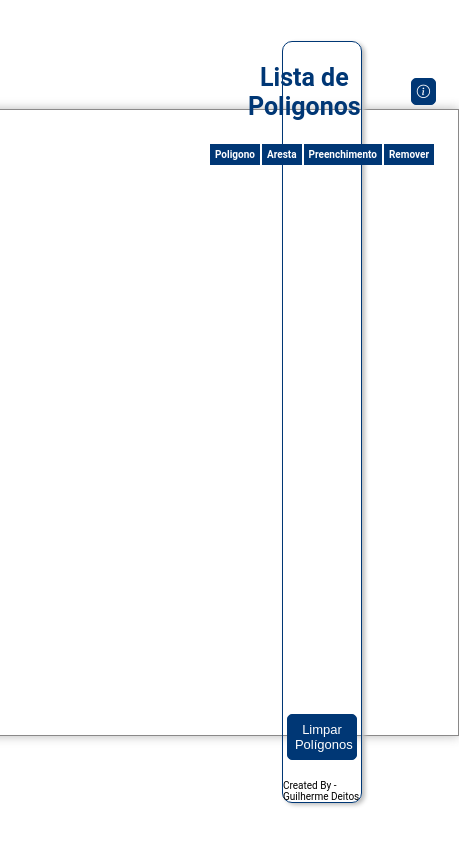
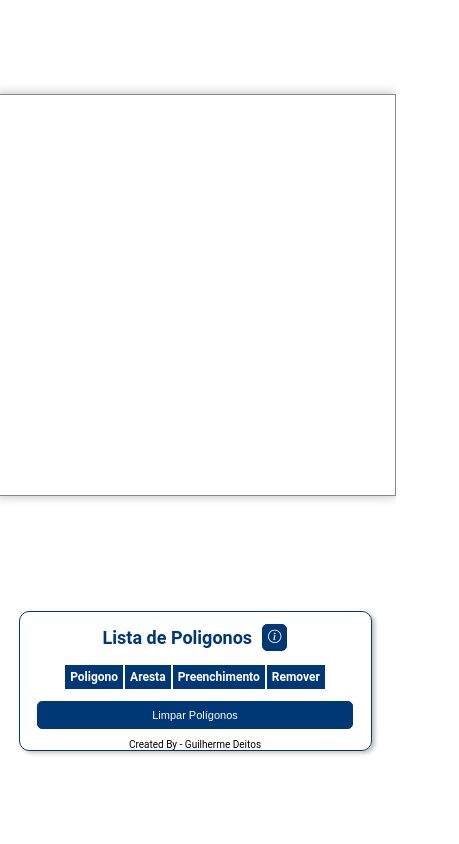
Before and after one commit to GuilhermeDeitos/Fillpoly, a plain HTML site: page index.html in a window 390 px wide. Shown: the whole page, 459 px wide, since content can reach past the window. Drawn offline with nearby package versions, Linux system fonts and the light colour scheme; some packages are replaced by stand-ins of ours; a script that the page names is missing.

Commit message:
correção de texto

```diff
--- a/script.js
+++ b/script.js
@@ -315,7 +315,7 @@ btnInfo.addEventListener("click", (e) =>{
     title: 'Informações',
     html: `
       <h3> Como usar: </h3>
-      <li> Para criação de polígonos, clique no canvas para adicionar vértices, o poligono é formado quando o é clicado no vertice inicial (minimo 3 vértices) </li>
+      <li> Para criação de polígonos, clique no canvas para adicionar vértices, o poligono é formado quando se é clicado novamente no vertice inicial (minimo 3 vértices) </li>
       <li> Para alterar a cor de um polígono, clique duas vezes sobre ele ou consulte a sidebar </li>
       <li> Para remover um polígono, clique duas vezes sobre ele ou consulte a sidebar </li>
       <li> Para limpar o canvas, clique no botão "Limpar" </li>
--- a/style.css
+++ b/style.css
@@ -6,11 +6,11 @@ html{
     padding: 0;
 }
 
-body,p{
+body, p {
     margin: 0;
 }
 
-.container{
+.container {
     width: 100%;
     margin: 0 auto;
     padding: 0;
@@ -23,7 +23,7 @@ body,p{
     gap: 2rem;
 }
 
-main{
+main {
     width: 60%;
     height: 70%;
     display: flex;
@@ -33,13 +33,12 @@ main{
     gap: 2rem;
 }
 
-
-#tela{
+#tela {
     border: 1px solid #8a8989;
     box-shadow: 0 0 10px #4e4e4e64;
 }
 
-aside{
+aside {
     width: 20%;
     height: 90%;
     display: flex;
@@ -50,12 +49,14 @@ aside{
     border: 1px solid #003775;
     box-shadow: .3rem .2rem .4rem #bdbebe;
 }
-h1{
+
+h1 {
     color: #003775;
     font-size: 2.5rem;
     text-align: center;
 }
-.form{
+
+.form {
     width: 100%;
     height: 100%;
     display: flex;
@@ -63,34 +64,32 @@ h1{
     justify-content: space-between;
     align-items: center;
     gap: 1rem;
-
 }
 
-.top-form{
+.top-form {
     width: 100%;
     display: flex;
-
     align-items: center;
     flex-direction: column;
     height: 90%;
 }
 
-table{
+table {
     width: 100%;
-
 }
 
-table thead tr th{
+table thead tr th {
     background-color: #003775;
     color: #fff;
     padding: .5rem;
 }
 
-table tbody tr td{
+table tbody tr td {
     padding: .5rem;
     text-align: center;
 }
-.btn{
+
+.btn {
     width: 40%;
     padding: .7rem;
     background-color: #003775;
@@ -103,22 +102,24 @@ table tbody tr td{
     border: 1px solid #003775;
 }
 
-.btn:hover{
+.btn:hover {
     background-color: transparent;
     color: #003775;
 }
 
-.btn-rm{
+.btn-rm {
     font-size: 2.5rem;
     width: 4.5rem;
     height: 4.5rem;
-    padding:  0;
+    padding: 0;
 }
-#btn-limpa{
+
+#btn-limpa {
     bottom: 0;
     width: 90%;
 }
-.btn-cor{
+
+.btn-cor {
     width: 3rem;
     height: 3rem;
     padding: 0;
@@ -133,16 +134,16 @@ table tbody tr td{
 }
 
 .btn-cor[type="color"]::-webkit-color-swatch-wrapper {
-    padding: 0; /* Remove o padding interno */
-    border-radius: 50%; /* Mantém redondo */
+    padding: 0;
+    border-radius: 50%;
 }
 
 .btn-cor[type="color"]::-webkit-color-swatch {
-    border-radius: 50%; /* Mantém a cor redonda dentro */
-    border: none; /* Remove qualquer borda do swatch */
+    border-radius: 50%;
+    border: none;
 }
 
-  .btn-info{
+.btn-info {
     background-color: #003775;
     color: #fff;
     border: 1px solid #003775;
@@ -152,14 +153,78 @@ table tbody tr td{
     transition: 0.3s ease-in-out;
 }
 
-    .btn-info:hover{
+.btn-info:hover {
     background-color: transparent;
     color: #003775;
 }
 
-  .top-div span{
+.top-div span {
     display: flex;
     justify-content: center;
     align-items: center;
     gap: 1rem;
 }
+
+/* Responsividade para dispositivos móveis */
+@media (max-width: 768px) {
+    .container {
+        flex-direction: column; /* Empilha o quadro e a sidebar */
+        height: auto;
+        gap: 1rem;
+    }
+
+    main {
+        width: 90%;
+        height: 70vh;
+        gap: 1rem;
+    }
+
+    aside {
+        width: 90%;
+
+        gap: 1rem;
+        margin-top: 1rem;
+    }
+
+    h1 {
+        font-size: 2rem;
+    }
+
+    table thead tr th,
+    table tbody tr td {
+        font-size: 1.2rem;
+    }
+
+    .btn {
+        width: 70%;
+        font-size: 1.2rem;
+    }
+
+    .btn-rm {
+        font-size: 2rem;
+        width: 3.5rem;
+        height: 3.5rem;
+    }
+
+    #tela {
+        width: 400px;
+        height: 400px;
+    }
+}
+
+@media (max-width: 480px) {
+    h1 {
+        font-size: 1.8rem;
+    }
+
+    .btn {
+        width: 80%;
+        font-size: 1.1rem;
+    }
+
+    .btn-rm {
+        font-size: 1.8rem;
+        width: 3rem;
+        height: 3rem;
+    }
+}
```
Lines whose indentation alone changed are shown as unchanged.
